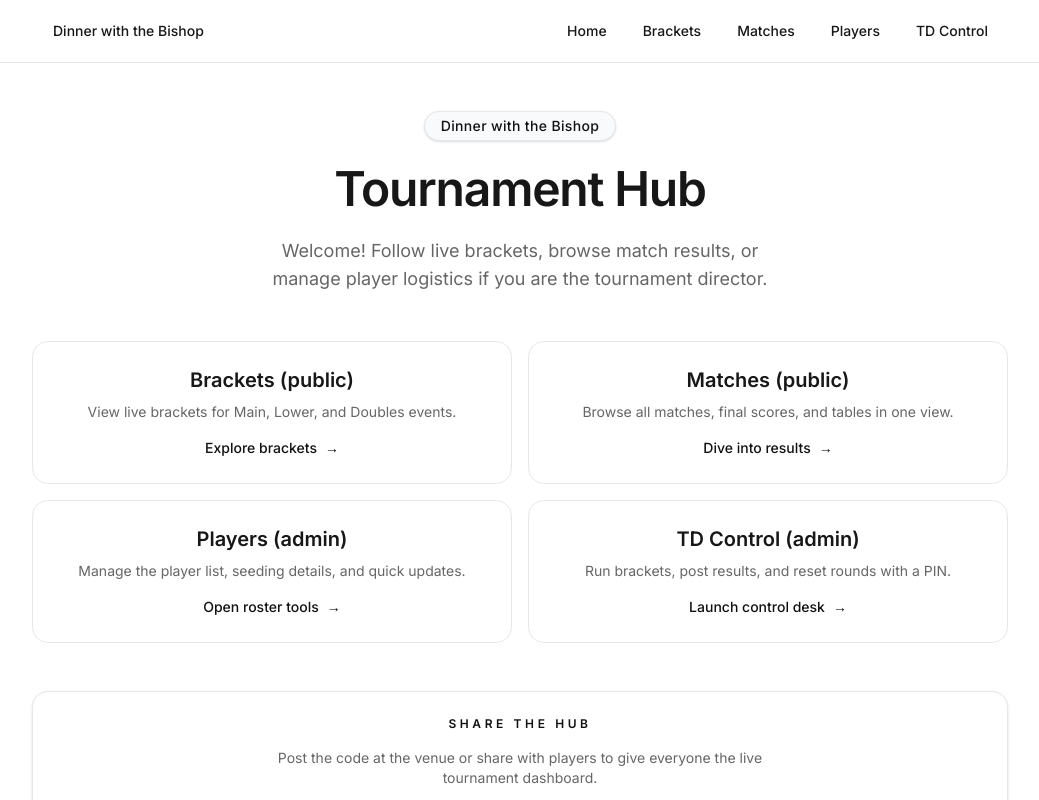
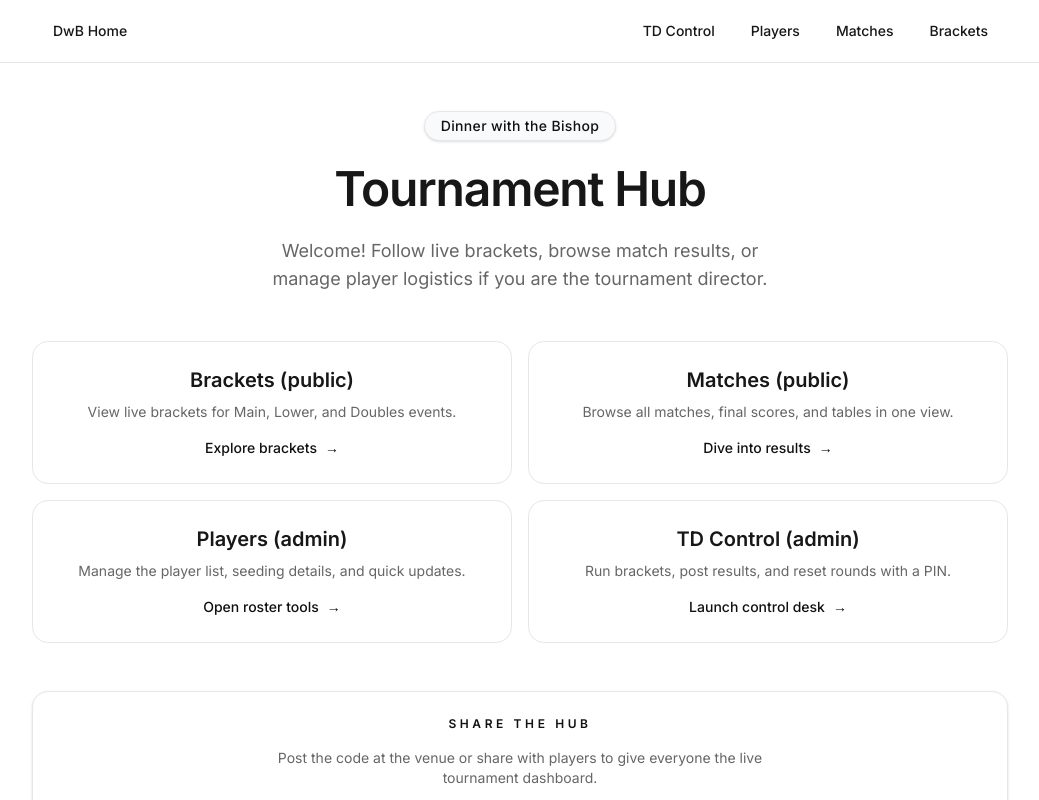
Before and after one commit to Wedg/dwb, a Next.js app: page / in a window 1280 px wide. Shown: the top 800 px of the page, without its empty margins (120-1159 px from the left). Built offline with nearby package versions, Linux system fonts and the light colour scheme; no server answers.

Commit message:
Update top navigation links

```diff
--- a/src/app/layout.tsx
+++ b/src/app/layout.tsx
@@ -33,20 +33,20 @@ export default function RootLayout({ children }: { children: React.ReactNode })
                 href="/"
                 className="rounded-full border border-transparent px-3 py-1 text-[color:var(--foreground)] transition hover:border-[color:var(--border)] hover:bg-[color:var(--highlight)] focus-visible:outline-none focus-visible:ring-2 focus-visible:ring-[color:var(--accent)] focus-visible:ring-offset-2 focus-visible:ring-offset-[color:var(--background)]"
               >
-                Dinner with the Bishop
+                DwB Home
               </Link>
               <div className="flex flex-wrap items-center gap-2 sm:gap-3">
                 <Link
-                  href="/"
+                  href="/control"
                   className="rounded-full px-3 py-1 text-[color:var(--muted)] transition hover:bg-[color:var(--highlight)] hover:text-[color:var(--foreground)] focus-visible:outline-none focus-visible:ring-2 focus-visible:ring-[color:var(--accent)] focus-visible:ring-offset-2 focus-visible:ring-offset-[color:var(--background)]"
                 >
-                  Home
+                  TD Control
                 </Link>
                 <Link
-                  href="/brackets"
+                  href="/players"
                   className="rounded-full px-3 py-1 text-[color:var(--muted)] transition hover:bg-[color:var(--highlight)] hover:text-[color:var(--foreground)] focus-visible:outline-none focus-visible:ring-2 focus-visible:ring-[color:var(--accent)] focus-visible:ring-offset-2 focus-visible:ring-offset-[color:var(--background)]"
                 >
-                  Brackets
+                  Players
                 </Link>
                 <Link
                   href="/matches"
@@ -55,16 +55,10 @@ export default function RootLayout({ children }: { children: React.ReactNode })
                   Matches
                 </Link>
                 <Link
-                  href="/players"
+                  href="/brackets"
                   className="rounded-full px-3 py-1 text-[color:var(--muted)] transition hover:bg-[color:var(--highlight)] hover:text-[color:var(--foreground)] focus-visible:outline-none focus-visible:ring-2 focus-visible:ring-[color:var(--accent)] focus-visible:ring-offset-2 focus-visible:ring-offset-[color:var(--background)]"
                 >
-                  Players
-                </Link>
-                <Link
-                  href="/control"
-                  className="rounded-full px-3 py-1 text-[color:var(--muted)] transition hover:bg-[color:var(--highlight)] hover:text-[color:var(--foreground)] focus-visible:outline-none focus-visible:ring-2 focus-visible:ring-[color:var(--accent)] focus-visible:ring-offset-2 focus-visible:ring-offset-[color:var(--background)]"
-                >
-                  TD Control
+                  Brackets
                 </Link>
               </div>
             </nav>
```
